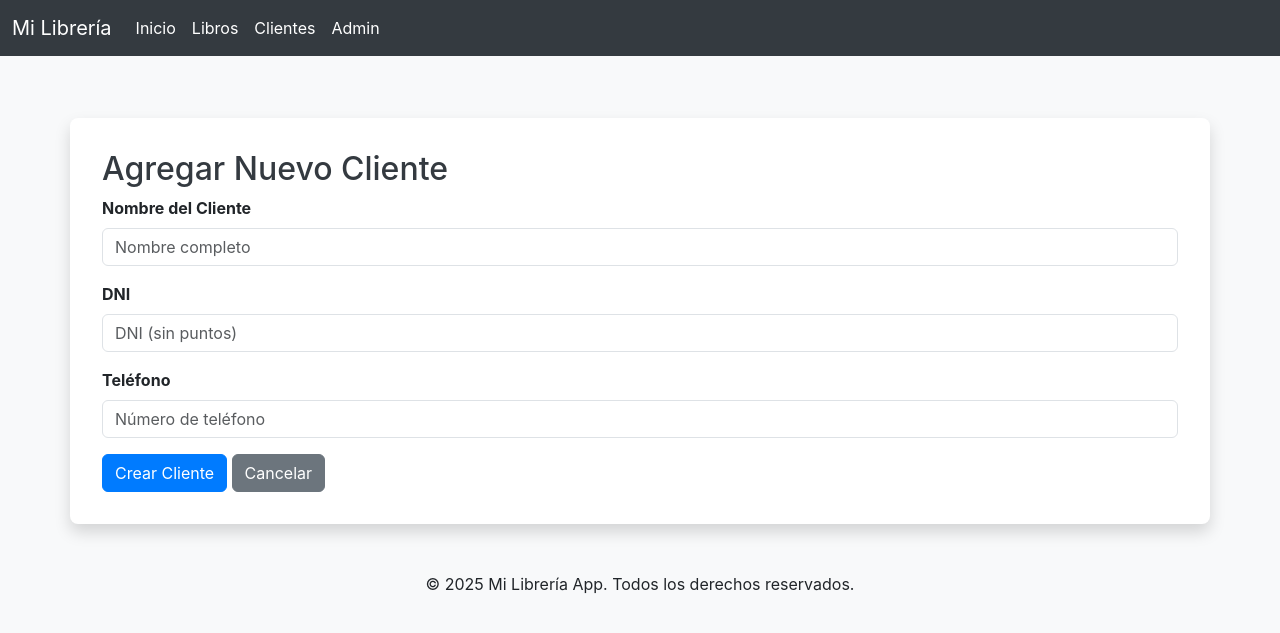
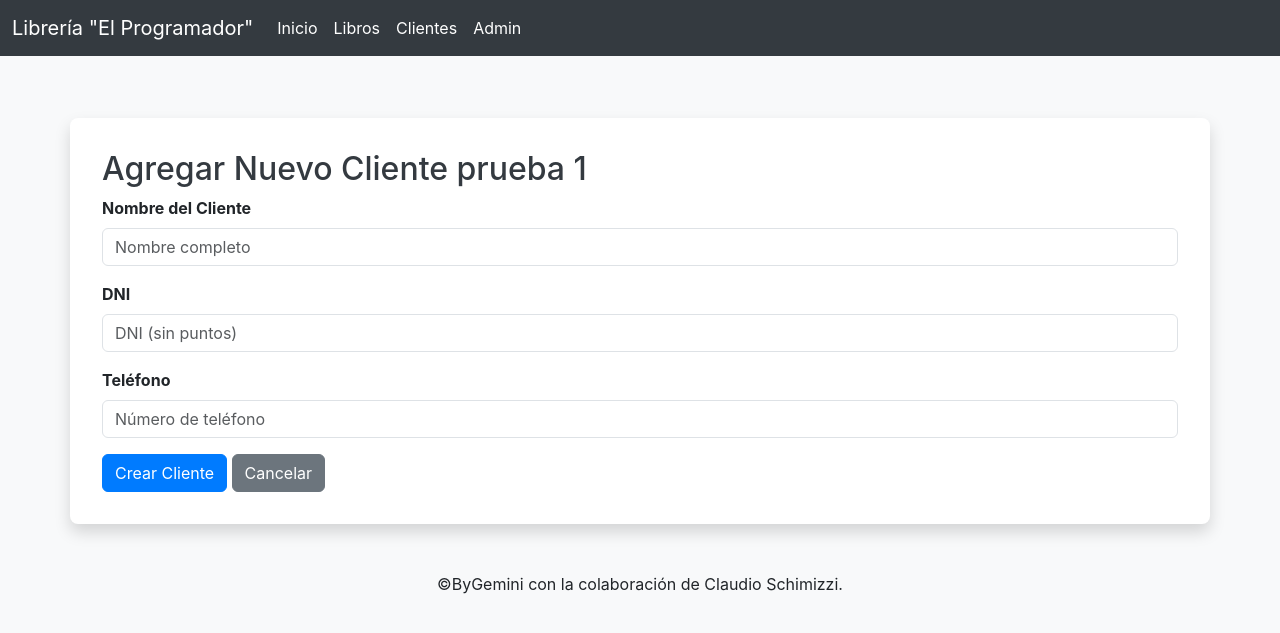
Before and after one commit to Schimizzi/biblioteca_django, a Django app: page /clientes/nuevo/ in a window 1280 px wide. Shown: the top 633 px of the page. Run offline with Django 5.2, Linux system fonts and the light colour scheme.

Commit message:
1er_deco_home

```diff
--- a/biblioteca/templates/biblioteca/base.html
+++ b/biblioteca/templates/biblioteca/base.html
@@ -68,7 +68,7 @@
 <body>
     <nav class="navbar navbar-expand-lg navbar-dark fixed-top">
         <div class="container-fluid">
-            <a class="navbar-brand" href="{% url 'biblioteca:home' %}">Mi Librería</a>
+            <a class="navbar-brand" href="{% url 'biblioteca:home' %}">Librería "El Programador"</a>
             <button class="navbar-toggler" type="button" data-bs-toggle="collapse" data-bs-target="#navbarNav" aria-controls="navbarNav" aria-expanded="false" aria-label="Toggle navigation">
                 <span class="navbar-toggler-icon"></span>
             </button>
@@ -105,7 +105,7 @@
     </main>
 
     <footer class="text-center mt-5 mb-3">
-        <p>&copy; {% now "Y" %} Mi Librería App. Todos los derechos reservados.</p>
+        <p>&copy;ByGemini con la colaboración de Claudio Schimizzi.</p>
     </footer>
 
     <script src="https://cdn.jsdelivr.net/npm/bootstrap@5.3.0/dist/js/bootstrap.bundle.min.js" integrity="sha384-geWF76RCwLtnZ8qwWowPQNguL3RmwHVBC9FhGdlKrxdiJJigb/j/68SIy3Te4Bkz" crossorigin="anonymous"></script>
--- a/biblioteca/templates/biblioteca/cliente_form.html
+++ b/biblioteca/templates/biblioteca/cliente_form.html
@@ -3,9 +3,8 @@
 {% block title %}{{ titulo_pagina }} - Librería{% endblock %}
 
 {% block content %}
-<h2>{{ titulo_pagina }}</h2>
+<h2>{{ titulo_pagina }} prueba 1</h2>
 
-{# Mostrar errores generales del formulario (no ligados a un campo específico) #}
 {% if form.non_field_errors %}
     <div class="alert alert-danger form-errors">
         <strong>Por favor corrige los siguientes errores:</strong>
```
Also changed, not shown: biblioteca/templates/biblioteca/home.html (+3 -10 lines).
